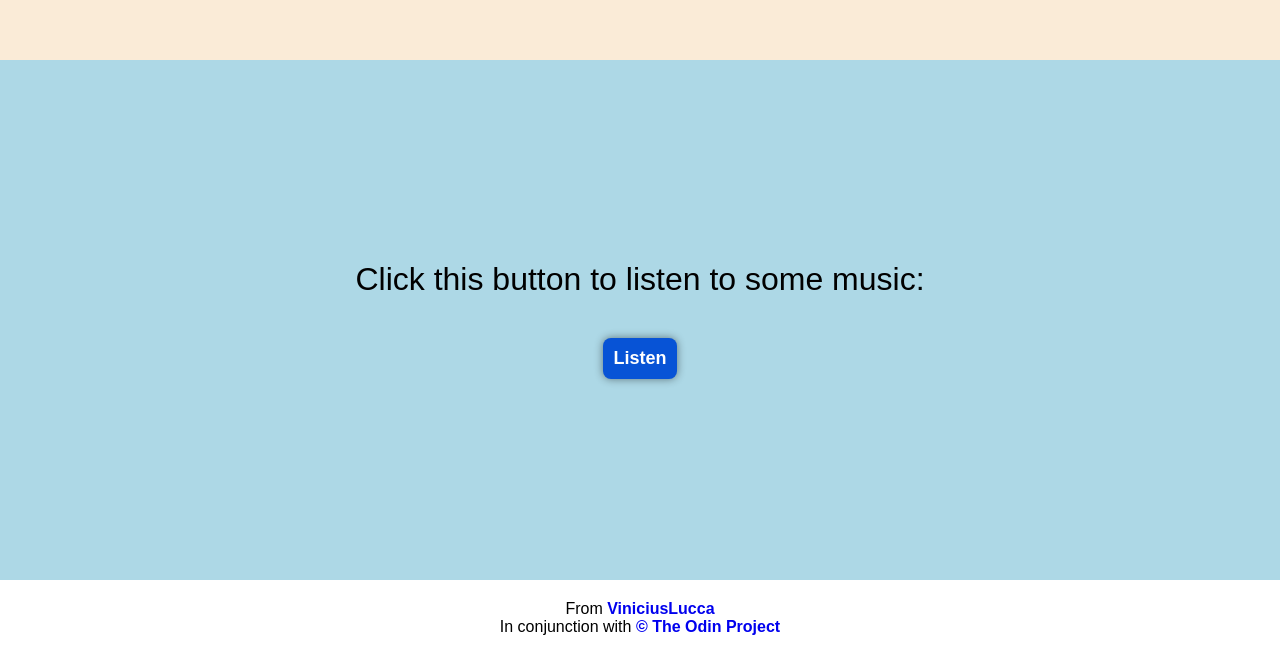
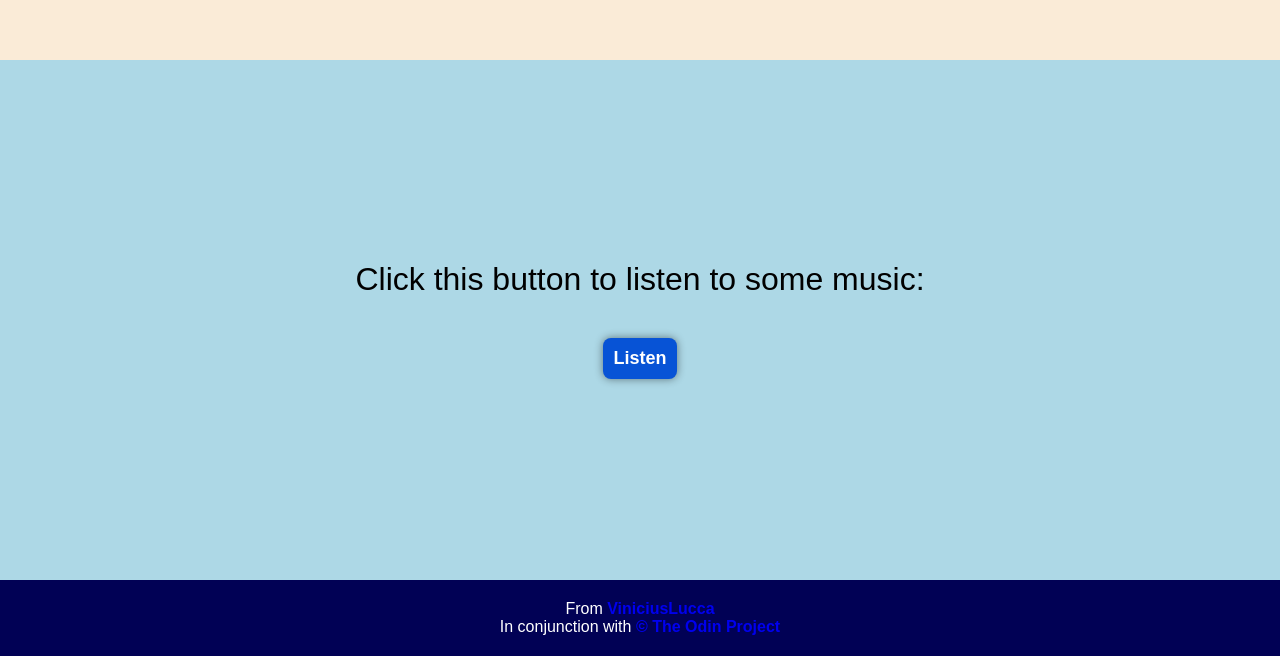
Before and after one commit to ViniciusLucca/piano-fanpage, a plain HTML site: page index.html in a window 1280 px wide. Shown: the part 1550-2206 px from the top of the page. Drawn offline with Linux system fonts and the light colour scheme.

Commit message:
Update footer
- Contrast between background and text colors is better

```diff
--- a/style.css
+++ b/style.css
@@ -144,4 +144,6 @@ div#presentation > img{
 footer{
     text-align: center;
     padding: 20px;
+    background-color: rgb(1, 1, 85);
+    color: white;
 }
```
